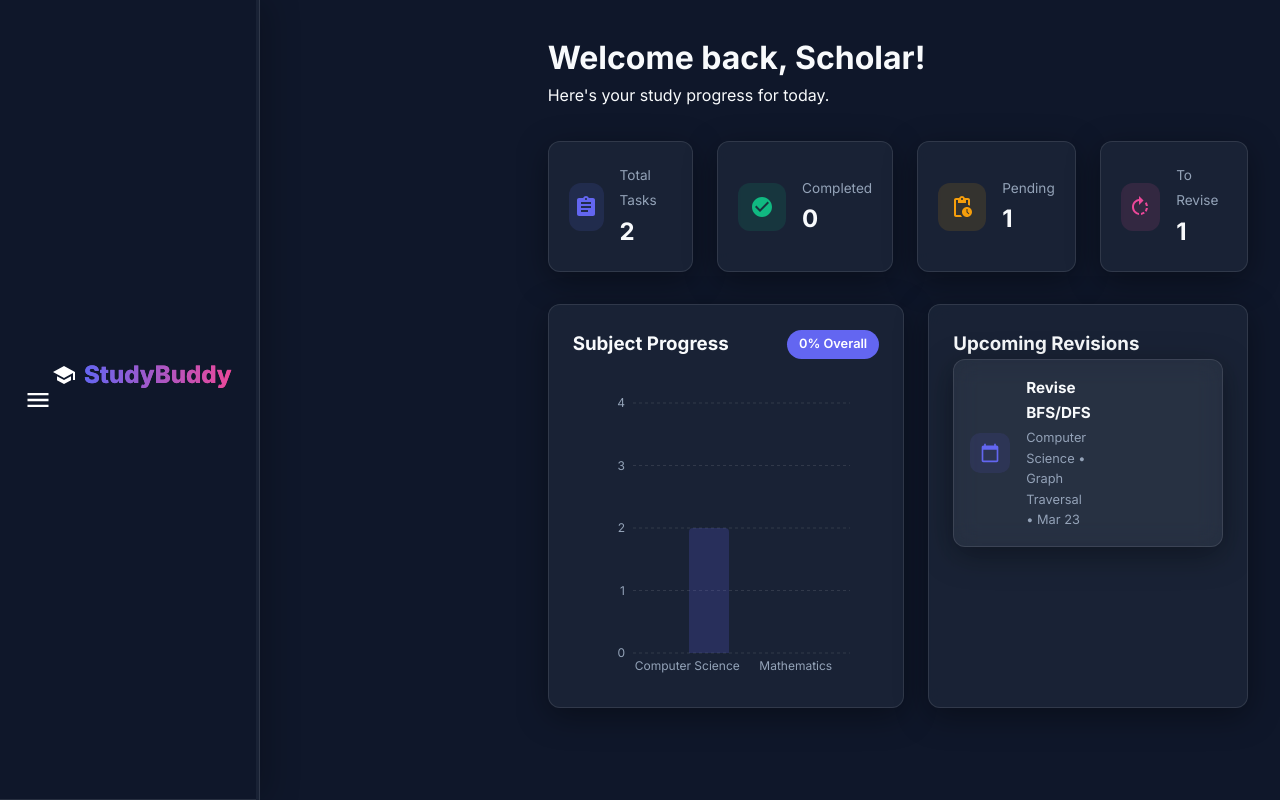
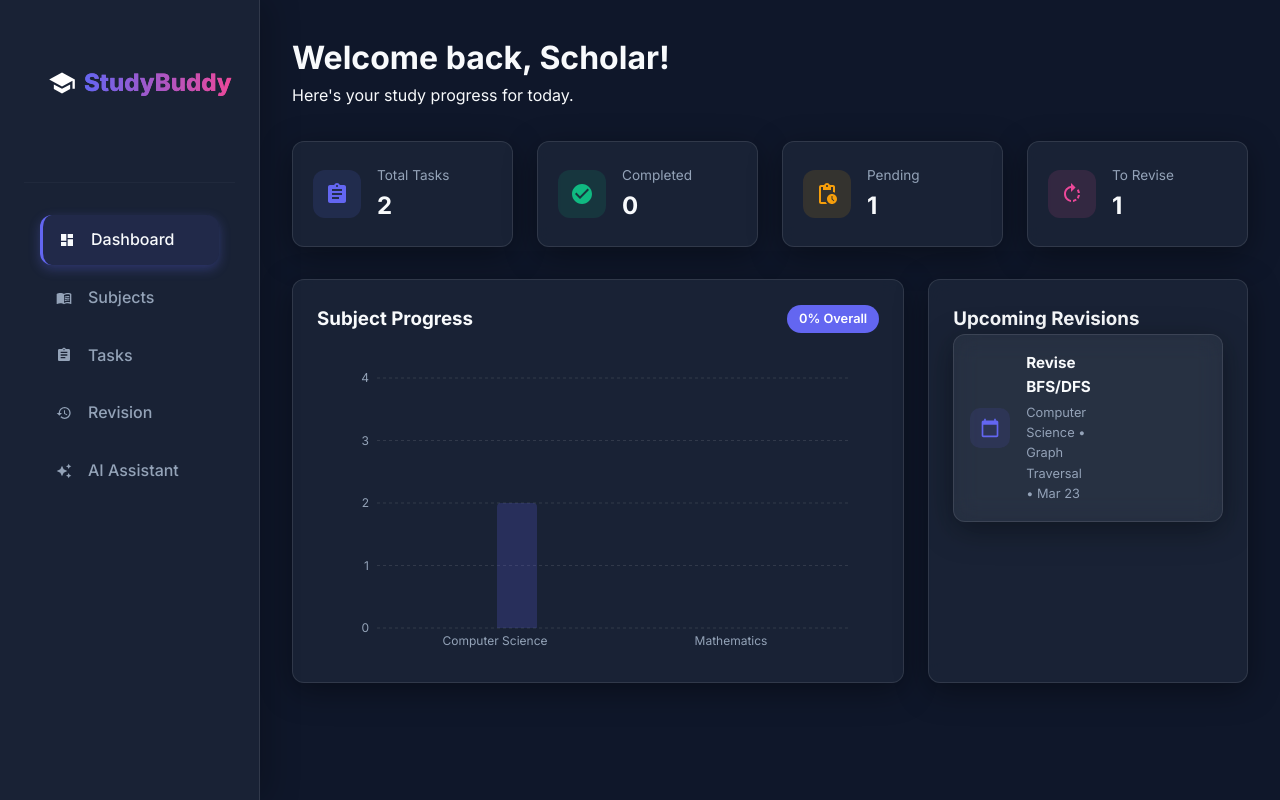
Before and after one commit to AryanMoorthy/StudyBuddy, a React (Vite) app: page /dashboard in a window 1280 px wide. Built offline with nearby package versions, Linux system fonts and the light colour scheme.

Commit message:
Fixed Laptop ui

```diff
--- a/src/index.css
+++ b/src/index.css
@@ -131,7 +131,7 @@ body {
   z-index: 900;
 }
 
-.menu-btn, .mobile-close {
+.menu-btn {
   background: transparent;
   border: none;
   color: white;
@@ -140,10 +140,6 @@ body {
   display: flex;
   align-items: center;
   justify-content: center;
-}
-
-.mobile-header {
-  display: flex !important;
 }
 
 .sidebar-overlay {
```
